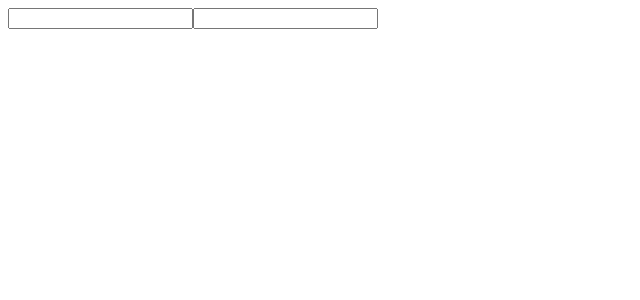
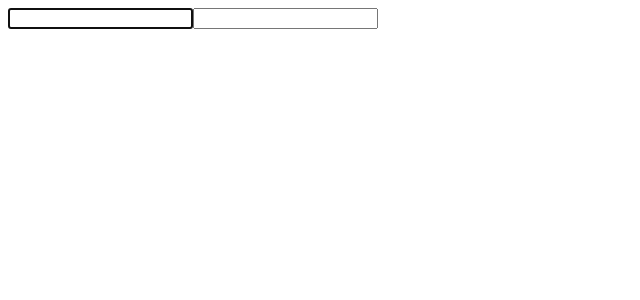
Before and after one commit to aajy/react, a React (Create React App) app: page / in a window 1280 px wide. Shown: the top 300 px of the page, without its empty margins (0-640 px from the left). Built offline with nearby package versions, Linux system fonts and the light colour scheme.

Commit message:
useEffect의존성배열빈배열과 useRef로 focus주기

```diff
--- a/src/App.jsx
+++ b/src/App.jsx
@@ -1,6 +1,8 @@
 import { useEffect, useState } from 'react';
 import './App.scss';
+import { useRef } from 'react';
 export default function App() {
+	const inputRef = useRef(null);
 	const [DataObj, setDataObj] = useState({
 		first: '',
 		second: '',
@@ -11,10 +13,13 @@ export default function App() {
 	useEffect(() => {
 		console.log(DataObj);
 	}, [DataObj]);
+	useEffect(() => {
+		inputRef.current.focus();
+	}, []);
 	return (
 		<>
 			<div className='wrap'>
-				<input type='text' name='first' value={DataObj.first} onChange={changeInput} />
+				<input type='text' name='first' value={DataObj.first} onChange={changeInput} ref={inputRef} />
 				<input type='text' name='second' value={DataObj.second} onChange={changeInput} />
 			</div>
 		</>
```
